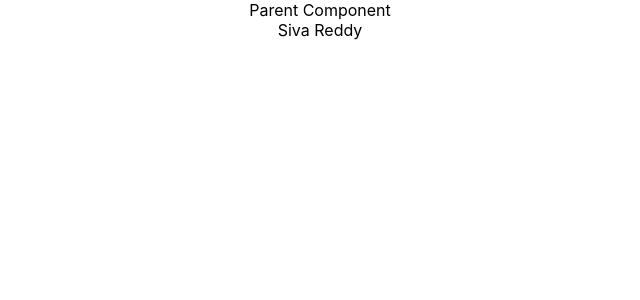
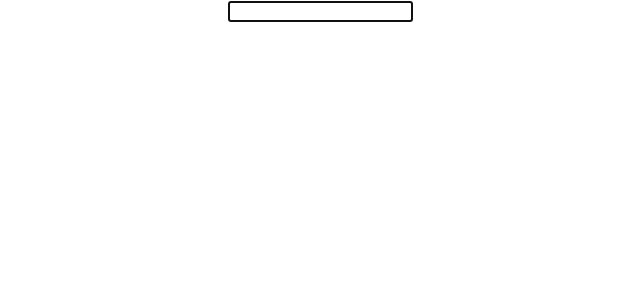
Before and after one commit to Sivakumar-U/React-JS, a React (Create React App) app: page / in a window 1280 px wide. Shown: the top 300 px of the page, without its empty margins (320-960 px from the left). Built offline with nearby package versions, Linux system fonts and the light colour scheme.

Commit message:
Created RefsDemo to focus in the inputRef

```diff
--- a/src/App.js
+++ b/src/App.js
@@ -20,15 +20,18 @@
 import Table from './components/Table';
 import MyPureComp from './components/MyPureComp';
 import ParentComp from './components/ParentComp';
+import RefsDemo from './components/RefsDemo';
 
 function App() {
   return (
     <div className="App">
-      <ParentComp/>
+      <RefsDemo/>
 
 
       {
       /*<Counter/>
+
+      <ParentComp/>
 
       <MyPureComp/>
 
--- /dev/null
+++ b/src/components/RefsDemo.js
@@ -0,0 +1,22 @@
+import React, { Component } from 'react'
+
+class RefsDemo extends Component {
+    constructor(props) {
+      super(props)
+      this.inputRef = React.createRef()
+    }
+    componentDidMount(){
+        this.inputRef.current.focus()
+        console.log(this.inputRef)
+    }
+
+  render() {
+    return (
+      <div>
+        <input type='text' ref={this.inputRef}/>
+      </div>
+    )
+  }
+}
+
+export default RefsDemo
```
